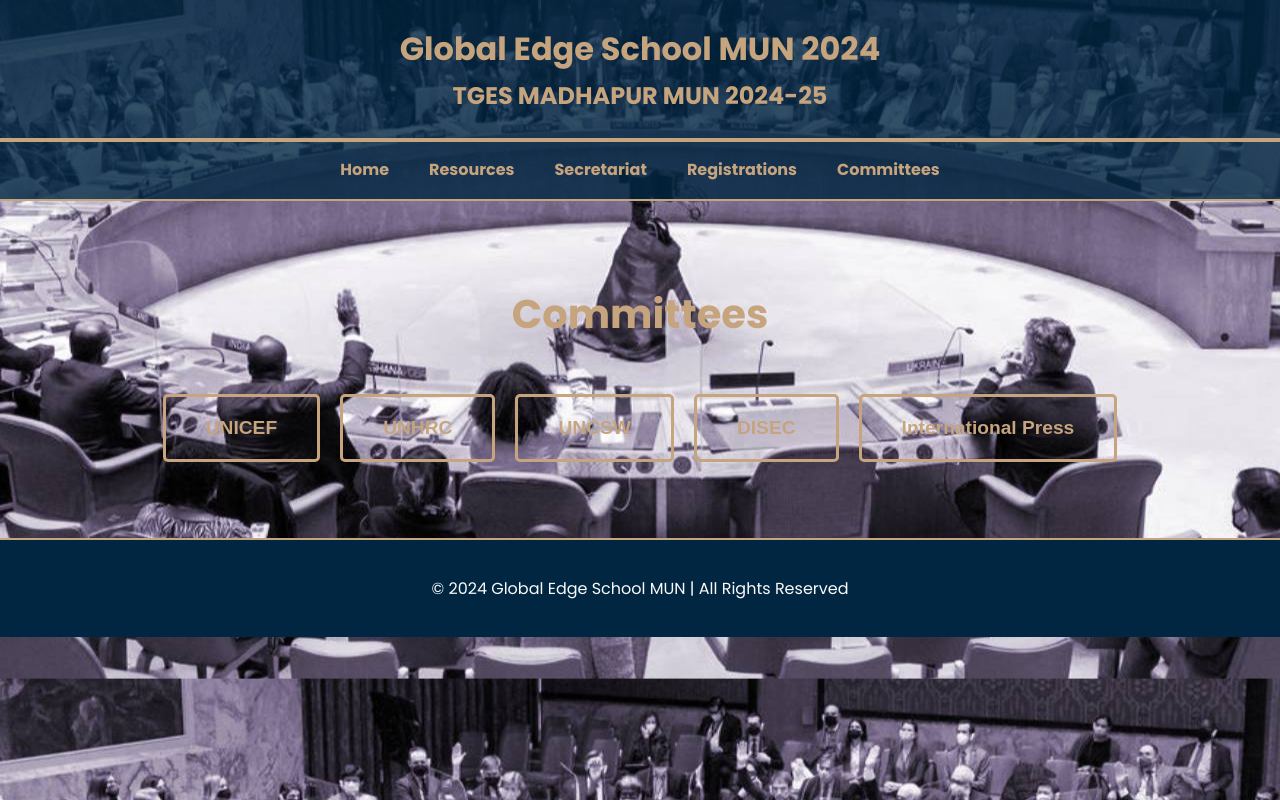
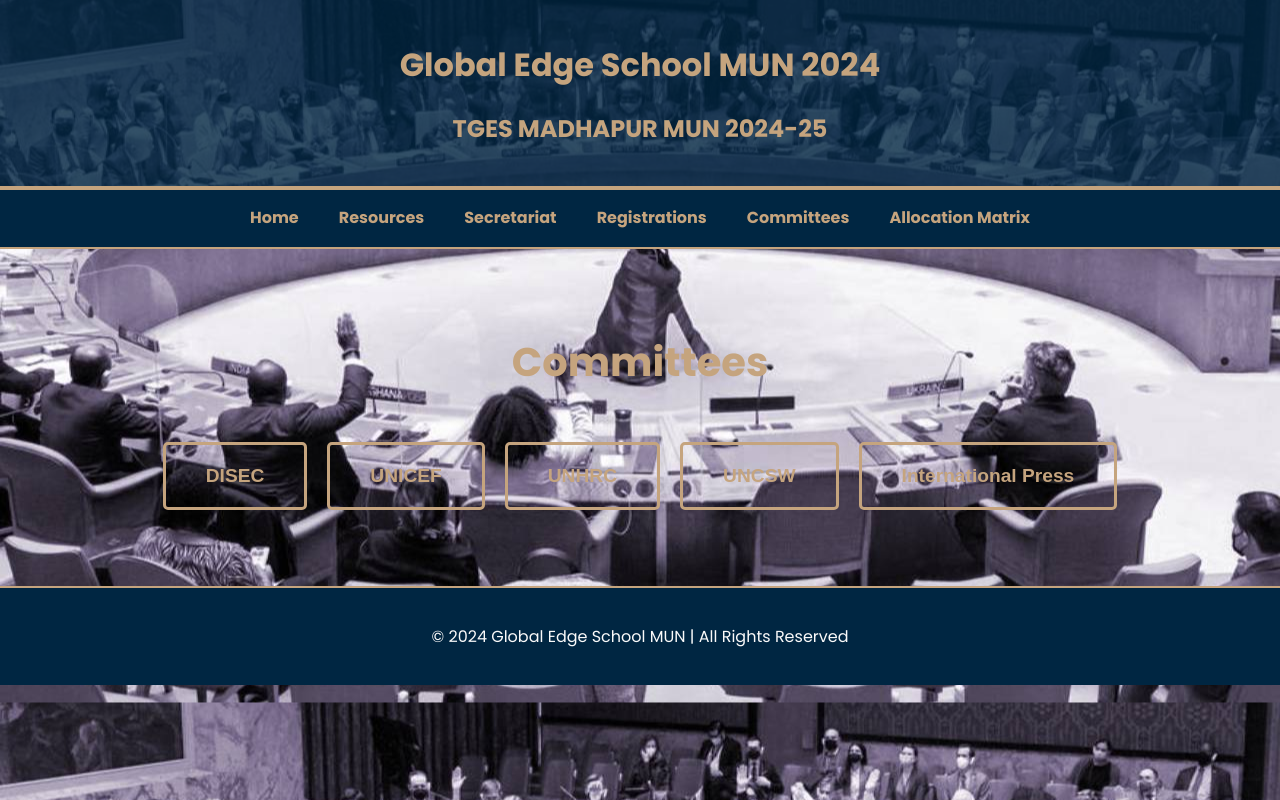
Before and after one commit to tges-mun/tges_mun, a plain HTML site: page committees.html in a window 1280 px wide. Drawn offline with Linux system fonts and the light colour scheme.

Commit message:
Committess Update

```diff
--- a/committees.html
+++ b/committees.html
@@ -16,54 +16,70 @@
             padding: 0;
             transition: background-color 0.3s ease; /* Smooth transition for background color changes if needed */
         }
+
         header {
             background-color: rgba(0, 38, 66, 0.8); /* Slightly transparent background for better text visibility */
             padding: 20px;
             text-align: center;
             color: #c5a47e;
             border-bottom: 2px solid #c5a47e;
-            transition: background-color 0.3s ease, color 0.3s ease; /* Smooth transitions for background and text colors */
+            /* Remove animation from the header tab */
         }
+
         header h1, header h2 {
-            margin: 5px 0;
+            animation: slide-up-fade-in 2s ease-in-out forwards;
         }
+
+        @keyframes slide-up-fade-in {
+            from {
+                opacity: 0;
+                transform: translateY(20px); /* Slide up from 20px below */
+            }
+            to {
+                opacity: 1;
+                transform: translateY(0); /* Final position */
+            }
+        }
+
         nav {
-            background-color: rgba(0, 38, 66, 0.8); /* Slightly transparent background */
+            background-color: #002642;
             display: flex;
             justify-content: center;
             padding: 15px 0;
-            border-top: 2px solid #c5a47e; /* Top border */
-            border-bottom: 2px solid #c5a47e; /* Bottom border */
+            border-top: 2px solid #c5a47e;
+            border-bottom: 2px solid #c5a47e;
         }
+
         nav a {
-            color: #c5a47e; /* Gold color for text */
+            color: #c5a47e;
             text-decoration: none;
             font-weight: bold;
-            margin: 0 20px; /* Spacing between links */
-            transition: color 0.3s ease, padding 0.3s ease; /* Smooth color and padding transition */
+            margin: 0 20px;
+            transition: color 0.3s ease, padding 0.3s ease;
             padding-bottom: 2px;
         }
+
         nav a:hover {
-            color: #005580; /* Adjust highlight color on hover */
-            padding-bottom: 4px; /* Small padding increase to simulate underline effect */
+            color: #005580;
+            padding-bottom: 4px;
         }
+
         nav a:active {
-            color: #d6d9e7; /* Slightly lighter color when clicked */
+            color: #d6d9e7;
         }
+
         .container {
             padding: 50px 20px;
             text-align: center;
         }
+
         .container h2 {
             font-size: 2.5em;
             margin-bottom: 40px;
             color: #c5a47e;
-            opacity: 0; /* Start as invisible for fade-in effect */
-            transition: opacity 1s ease-in-out; /* Smooth fade-in transition */
+            animation: slide-up-fade-in 2s ease-in-out forwards;
         }
-        .container h2.fade-in {
-            opacity: 1; /* Make visible when class is added */
-        }
+
         .committee-list {
             display: flex;
             flex-wrap: wrap;
@@ -71,9 +87,11 @@
             list-style-type: none;
             padding: 0;
         }
+
         .committee-list li {
             margin: 10px;
         }
+
         .committee-list .committee-btn {
             display: inline-block;
             padding: 20px 40px;
@@ -84,12 +102,17 @@
             border-radius: 5px;
             background-color: transparent;
             cursor: pointer;
-            transition: background-color 0.3s ease;
+            transition: background-color 0.3s ease, opacity 2s ease-in-out;
+            opacity: 0;
+            animation: slide-up-fade-in 2s ease-in-out forwards;
+            animation-delay: 0.5s; /* Slight delay for buttons */
         }
+
         .committee-list .committee-btn:hover {
             background-color: #c5a47e;
             color: #002642;
         }
+
         footer {
             background-color: #002642;
             text-align: center;
@@ -111,31 +134,22 @@
         <a href="secretariat.html">Secretariat</a>
         <a href="registrations.html">Registrations</a>
         <a href="committees.html">Committees</a>
+        <a href="">Allocation Matrix</a>
     </nav>
 
     <div class="container">
-        <h2 class="fade-in">Committees</h2>
+        <h2>Committees</h2>
         <ul class="committee-list">
-            <ul class="committee-list">
-                <li><a href="UNICEF.html"><button class="committee-btn">UNICEF</button></a></li>
-                <li><a href="UNHRC.html"><button class="committee-btn">UNHRC</button></a></li>
-                <li><a href="UNCSW.html"><button class="committee-btn">UNCSW</button></a></li>
-                <li><a href="DISEC.html"><button class="committee-btn">DISEC</button></a></li>
-                <li><a href="INTERNATIONALPRESS.html"><button class="committee-btn">International Press</button></a></li>
-            </ul>
-
+            <li><button class="committee-btn" onclick="location.href='DISEC.html'">DISEC</button></li>
+            <li><button class="committee-btn" onclick="location.href='UNICEF.html'">UNICEF</button></li>
+            <li><button class="committee-btn" onclick="location.href='UNHRC.html'">UNHRC</button></li>
+            <li><button class="committee-btn" onclick="location.href='UNCSW.html'">UNCSW</button></li>
+            <li><button class="committee-btn" onclick="location.href='INTERNATIONALPRESS.html'">International Press</button></li>
         </ul>
     </div>
 
     <footer>
         <p>&copy; 2024 Global Edge School MUN | All Rights Reserved</p>
     </footer>
-
-    <script>
-        // JavaScript to add the fade-in class to the text
-        window.addEventListener('load', () => {
-            document.querySelector('.container h2').classList.add('fade-in');
-        });
-    </script>
 </body>
 </html>
```
